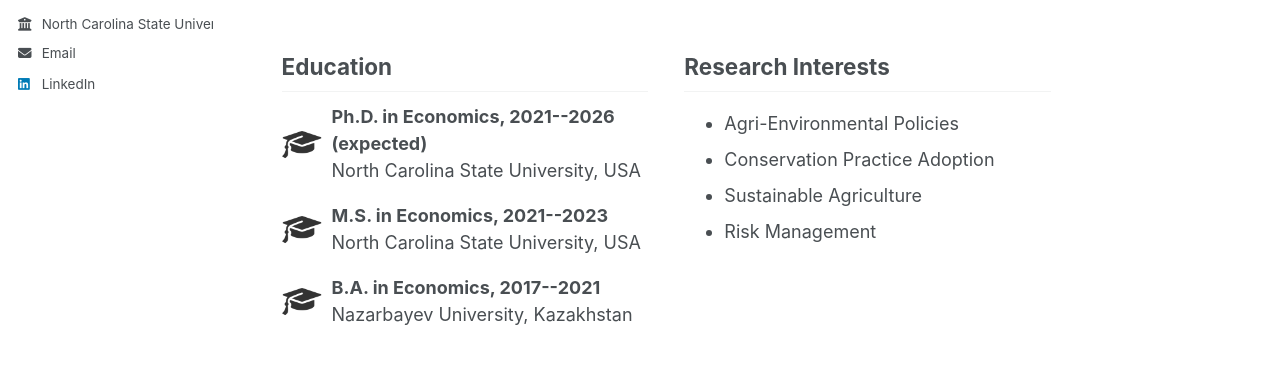
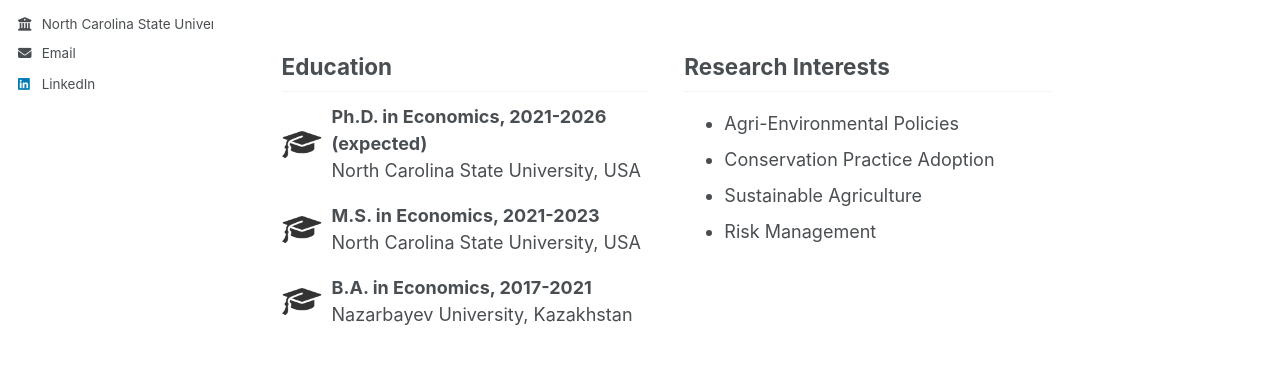
Before and after one commit to lyazzatsanat/lyazzatsanat.github.io, a Jekyll site: the page built from _pages/about.md, in a window 1280 px wide and 1399 px high. Shown: the part 488-871 px from the top of the window. Built offline with Jekyll 4.4.1, drawn with Linux system fonts in a browser that asks for light colours; a script that is not in the unit is left out.

```diff
--- a/_pages/about.md
+++ b/_pages/about.md
@@ -57,7 +57,7 @@ new policy instruments may be needed to sustain further adoption over the long-r
     <div style="display: flex; align-items: center; margin-bottom: 1em;">
       <img src="/images/grad-hat.png" alt="Graduation Cap" style="width: 40px; margin-right: 10px;">
       <div>
-        <strong>Ph.D. in Economics, 2021--2026 (expected)</strong><br>
+        <strong>Ph.D. in Economics, 2021-2026 (expected)</strong><br>
         North Carolina State University, USA
       </div>
     </div>
@@ -65,7 +65,7 @@ new policy instruments may be needed to sustain further adoption over the long-r
     <div style="display: flex; align-items: center; margin-bottom: 1em;">
       <img src="/images/grad-hat.png" alt="Graduation Cap" style="width: 40px; margin-right: 10px;">
       <div>
-        <strong>M.S. in Economics, 2021--2023</strong><br>
+        <strong>M.S. in Economics, 2021-2023</strong><br>
         North Carolina State University, USA
       </div>
     </div>
@@ -73,7 +73,7 @@ new policy instruments may be needed to sustain further adoption over the long-r
     <div style="display: flex; align-items: center; margin-bottom: 1em;">
       <img src="/images/grad-hat.png" alt="Graduation Cap" style="width: 40px; margin-right: 10px;">
       <div>
-        <strong>B.A. in Economics, 2017--2021</strong><br>
+        <strong>B.A. in Economics, 2017-2021</strong><br>
         Nazarbayev University, Kazakhstan
       </div>
     </div>
```
